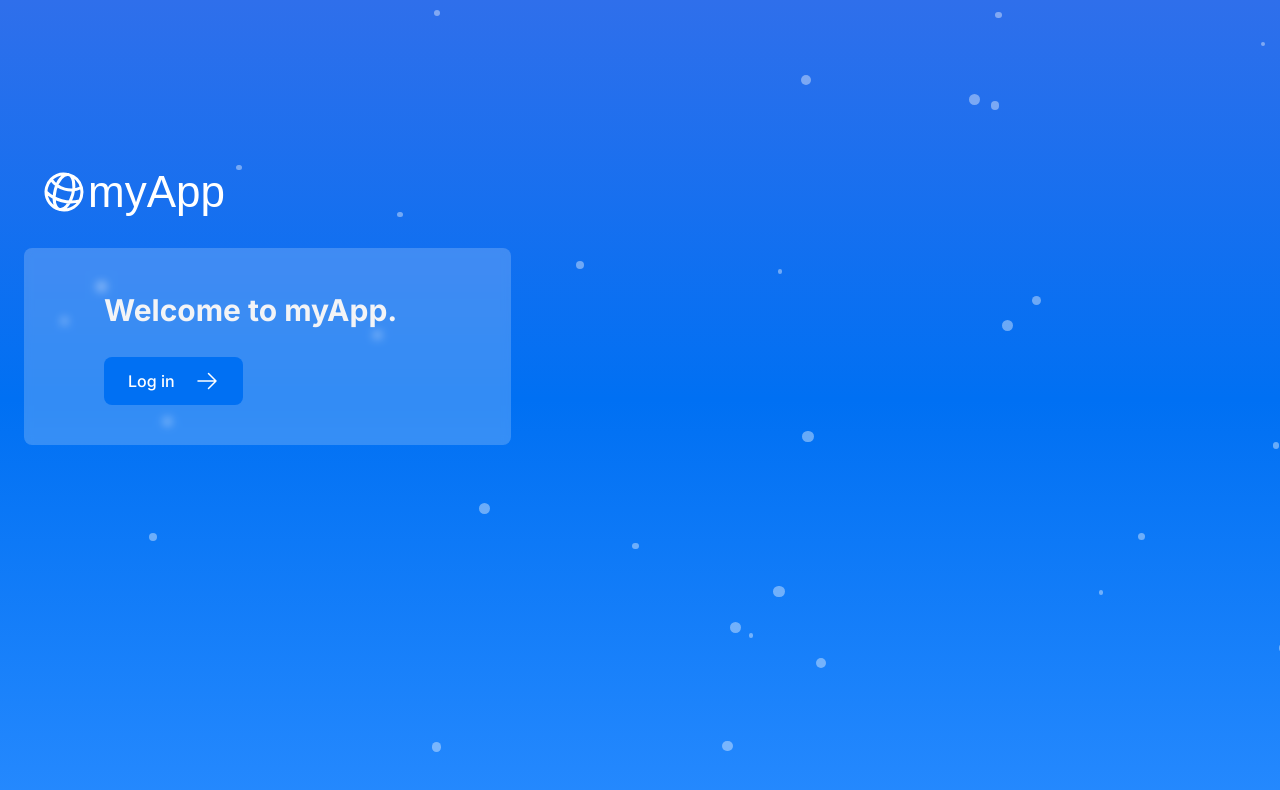
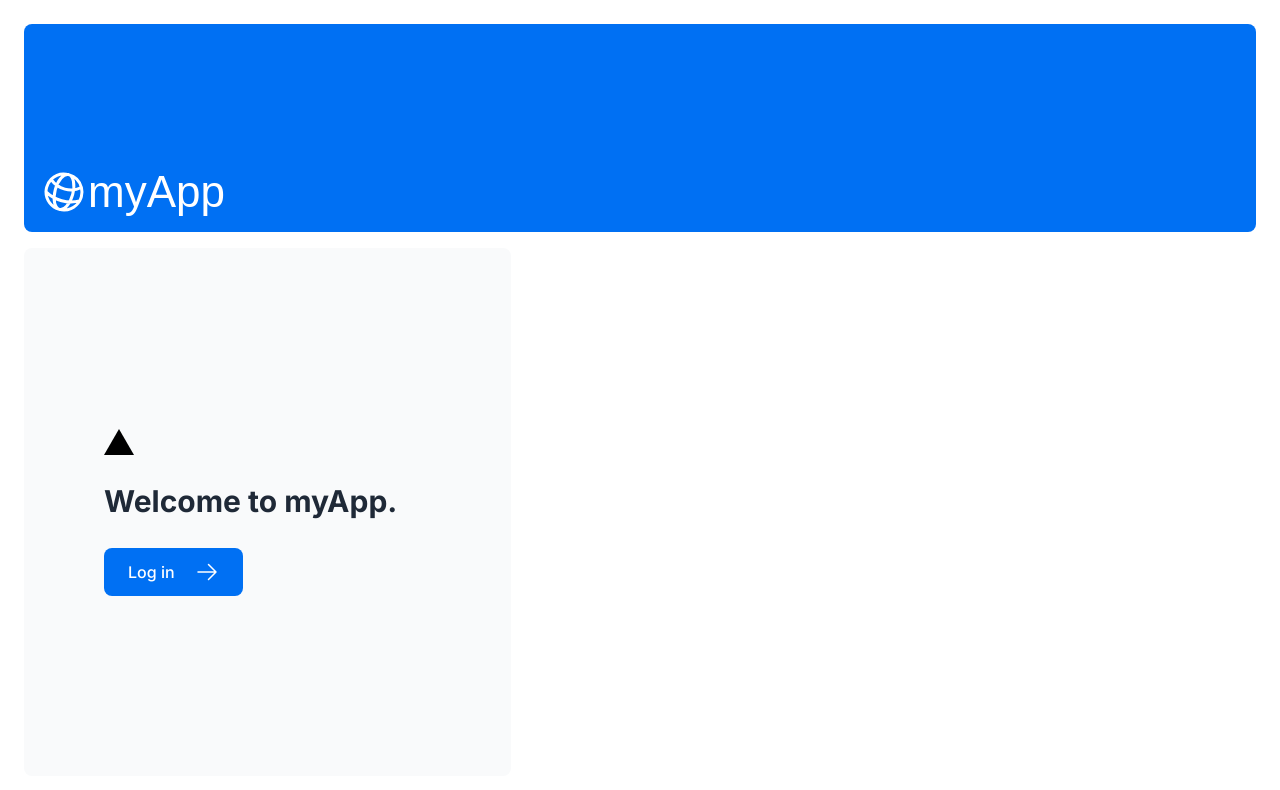
Before and after one commit to nathgsa/project, a Next.js app: page / in a window 1280 px wide. Shown: the top 790 px of the page. Built offline with nearby package versions, Linux system fonts and the light colour scheme; a web font is replaced by a local one.

Commit message:
delete files

```diff
--- a/app/components/Particles.tsx
+++ /dev/null
@@ -1,44 +0,0 @@
-'use client';
-import { useEffect, useState } from 'react';
-
-interface Particle {
-  size: number;
-  top: number;
-  left: number;
-  duration: number;
-  delay: number;
-}
-
-export default function Particles() {
-  const [particles, setParticles] = useState<Particle[]>([]);
-
-  useEffect(() => {
-    const newParticles = Array.from({ length: 30 }, () => ({
-      size: Math.random() * 8 + 4,       // 4px–12px
-      top: Math.random() * 100,          // % of container height
-      left: Math.random() * 100,         // % of container width
-      duration: Math.random() * 10 + 5,  // 5s–15s float duration
-      delay: Math.random() * 5,          // 0–5s delay
-    }));
-    setParticles(newParticles);
-  }, []);
-
-  return (
-    <>
-      {particles.map((p, i) => (
-        <span
-          key={i}
-          className="absolute bg-white/40 rounded-full animate-float-right"
-          style={{
-            width: `${p.size}px`,
-            height: `${p.size}px`,
-            top: `${p.top}%`,
-            left: `${p.left}%`,
-            animationDuration: `${p.duration}s`,
-            animationDelay: `${p.delay}s`,
-          }}
-        />
-      ))}
-    </>
-  );
-}
--- a/app/page.tsx
+++ b/app/page.tsx
@@ -1,27 +1,20 @@
-"use client"
-
 import AppLogo from '@/app/ui/app-logo';
 import { ArrowRightIcon } from '@heroicons/react/24/outline';
 import Link from 'next/link';
-import Particles from "@/app/components/Particles";
 
 export default function Page() {
   return (
-    <main className="relative flex min-h-screen flex-col overflow-hidden bg-gradient-to-b from-blue-600 via-blue-500 to-blue-400">
-
-      {/* Floating particles */}
-      <div className="absolute inset-0 z-0 overflow-hidden">
-        <Particles />
-      </div>
-
-      {/* Page content */}
-      <div className="relative z-10 flex flex-col p-6">
-        <div className="flex h-20 shrink-0 items-end rounded-lg p-4 md:h-52">
+    <main className="flex min-h-screen flex-col p-6">
+      <div className="flex h-20 shrink-0 items-end rounded-lg bg-blue-500 p-4 md:h-52">
+        {/* <AppLogo /> */}
         <AppLogo />
       </div>
       <div className="mt-4 flex grow flex-col gap-4 md:flex-row">
-          <div className="flex flex-col justify-center gap-6 rounded-lg bg-white/20 backdrop-blur-sm px-6 py-10 md:w-2/5 md:px-20">
-            <p className="text-xl text-gray-100 md:text-3xl md:leading-normal">
+        <div className="flex flex-col justify-center gap-6 rounded-lg bg-gray-50 px-6 py-10 md:w-2/5 md:px-20">
+          <div
+            className="relative w-0 h-0 border-l-[15px] border-r-[15px] border-b-[26px] border-l-transparent border-r-transparent border-b-black"
+          />
+          <p className={`text-xl text-gray-800 md:text-3xl md:leading-normal`}>
             <strong>Welcome to myApp.</strong> {' '}
           </p>
           <Link
@@ -32,11 +25,9 @@ export default function Page() {
           </Link>
         </div>
         <div className="flex items-center justify-center p-6 md:w-3/5 md:px-28 md:py-12">
-            {/* Hero image placeholder */}
+          {/* Add Hero Images Here */}
         </div>
       </div>
-      </div>
-
     </main>
   );
 }
--- a/app/style/new.module.css
+++ /dev/null
@@ -1,20 +0,0 @@
-@keyframes float-right {
-  0% {
-    transform: translateX(0);
-    opacity: 0.8;
-  }
-  50% {
-    transform: translateX(20px); /* how far it moves horizontally */
-    opacity: 0.5;
-  }
-  100% {
-    transform: translateX(0);
-    opacity: 0.8;
-  }
-}
-
-.animate-float-right {
-  animation-name: float-right;
-  animation-timing-function: ease-in-out;
-  animation-iteration-count: infinite;
-}
```
Lines whose indentation alone changed are shown as unchanged.
